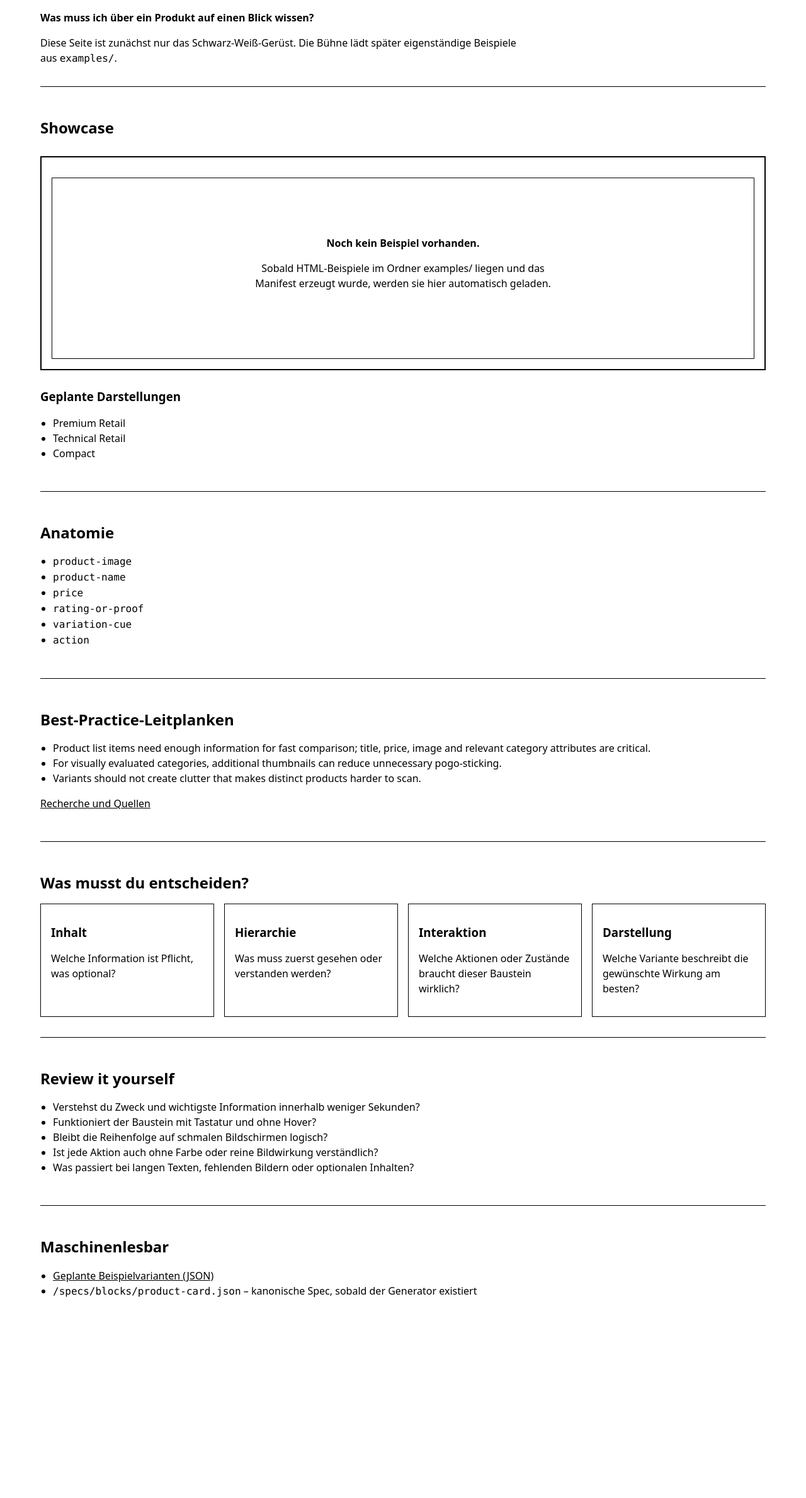
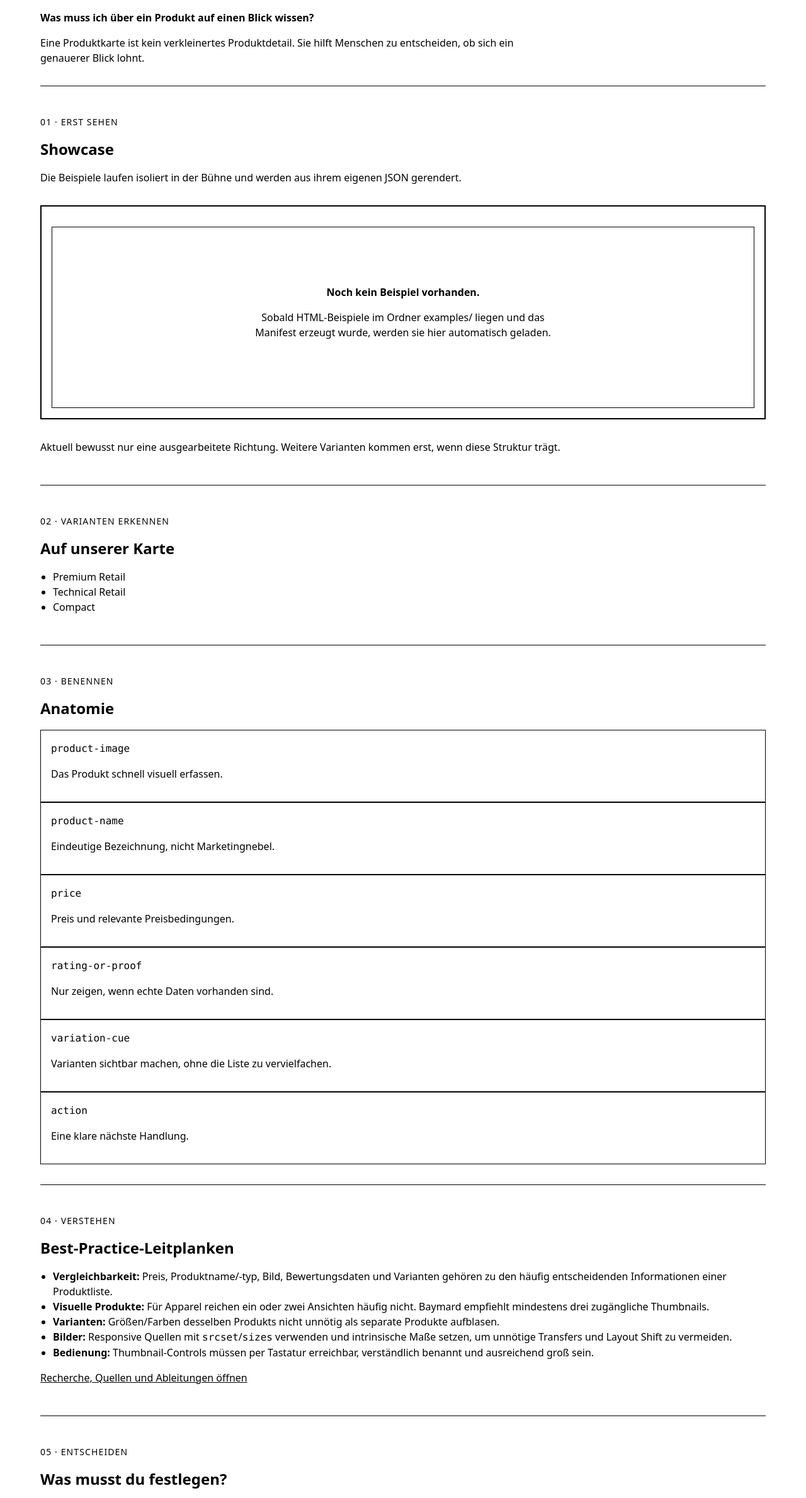
Before and after one commit to blame76/how-to-web, a plain HTML site: page blocks/product-card/index.html in a window 1280 px wide. Shown: the part 145-2524 px from the top of the page at 63% size. Before the commit the page ends 2352 px from the top, so only its background shows below. Drawn offline with Linux system fonts and the light colour scheme.

Commit message:
feat: build product card showcase

```diff
--- a/blocks/product-card/index.html
+++ b/blocks/product-card/index.html
@@ -4,7 +4,7 @@
   <meta charset="utf-8">
   <meta name="viewport" content="width=device-width,initial-scale=1">
   <title>Product Card – how-to-web</title>
-  <meta name="description" content="Strukturreferenz für Product Card.">
+  <meta name="description" content="Interaktive Referenz für Produktkarten: sehen, benennen, entscheiden und selbst prüfen.">
   <link rel="stylesheet" href="./styles.css">
   <script src="./script.js" defer></script>
 </head>
@@ -13,57 +13,94 @@
   <header class="site-intro">
     <p class="eyebrow">how-to-web · block</p>
     <h1>Product Card</h1>
-    <p><strong>Was muss ich über ein Produkt auf einen Blick wissen?</strong></p>
-    <p>Diese Seite ist zunächst nur das Schwarz-Weiß-Gerüst. Die Bühne lädt später eigenständige Beispiele aus <code>examples/</code>.</p>
+    <p class="lead"><strong>Was muss ich über ein Produkt auf einen Blick wissen?</strong></p>
+    <p>Eine Produktkarte ist kein verkleinertes Produktdetail. Sie hilft Menschen zu entscheiden, ob sich ein genauerer Blick lohnt.</p>
   </header>
 
   <section aria-labelledby="live-title">
-    <h2 id="live-title">Showcase</h2>
+    <div class="section-heading">
+      <div>
+        <p class="eyebrow">01 · Erst sehen</p>
+        <h2 id="live-title">Showcase</h2>
+      </div>
+      <p>Die Beispiele laufen isoliert in der Bühne und werden aus ihrem eigenen JSON gerendert.</p>
+    </div>
     <div class="stage" data-stage>
-      <div class="stage-toolbar" data-stage-toolbar aria-label="Beispiele wechseln"></div>
+      <div class="stage-toolbar" data-stage-toolbar aria-label="Produktkarten-Beispiele wechseln"></div>
       <div class="stage-frame" data-stage-frame></div>
     </div>
-    <h3>Geplante Darstellungen</h3>
-    <ul data-variants><li>Varianten werden aus <code>examples/variants.json</code> geladen.</li></ul>
+    <p class="stage-note">Aktuell bewusst nur eine ausgearbeitete Richtung. Weitere Varianten kommen erst, wenn diese Struktur trägt.</p>
+  </section>
+
+  <section aria-labelledby="variants-title">
+    <p class="eyebrow">02 · Varianten erkennen</p>
+    <h2 id="variants-title">Auf unserer Karte</h2>
+    <ul class="variant-list" data-variants>
+      <li>Varianten werden aus <code>examples/variants.json</code> geladen.</li>
+    </ul>
   </section>
 
   <section aria-labelledby="anatomy-title">
+    <p class="eyebrow">03 · Benennen</p>
     <h2 id="anatomy-title">Anatomie</h2>
-    <ul><li><code>product-image</code></li><li><code>product-name</code></li><li><code>price</code></li><li><code>rating-or-proof</code></li><li><code>variation-cue</code></li><li><code>action</code></li></ul>
+    <div class="anatomy-grid">
+      <div class="panel"><code>product-image</code><p>Das Produkt schnell visuell erfassen.</p></div>
+      <div class="panel"><code>product-name</code><p>Eindeutige Bezeichnung, nicht Marketingnebel.</p></div>
+      <div class="panel"><code>price</code><p>Preis und relevante Preisbedingungen.</p></div>
+      <div class="panel"><code>rating-or-proof</code><p>Nur zeigen, wenn echte Daten vorhanden sind.</p></div>
+      <div class="panel"><code>variation-cue</code><p>Varianten sichtbar machen, ohne die Liste zu vervielfachen.</p></div>
+      <div class="panel"><code>action</code><p>Eine klare nächste Handlung.</p></div>
+    </div>
   </section>
 
   <section aria-labelledby="research-title">
+    <p class="eyebrow">04 · Verstehen</p>
     <h2 id="research-title">Best-Practice-Leitplanken</h2>
-    <ul><li>Product list items need enough information for fast comparison; title, price, image and relevant category attributes are critical.</li><li>For visually evaluated categories, additional thumbnails can reduce unnecessary pogo-sticking.</li><li>Variants should not create clutter that makes distinct products harder to scan.</li></ul>
-    <p><a href="./RESEARCH.md">Recherche und Quellen</a></p>
+    <ul class="research-list">
+      <li><strong>Vergleichbarkeit:</strong> Preis, Produktname/-typ, Bild, Bewertungsdaten und Varianten gehören zu den häufig entscheidenden Informationen einer Produktliste.</li>
+      <li><strong>Visuelle Produkte:</strong> Für Apparel reichen ein oder zwei Ansichten häufig nicht. Baymard empfiehlt mindestens drei zugängliche Thumbnails.</li>
+      <li><strong>Varianten:</strong> Größen/Farben desselben Produkts nicht unnötig als separate Produkte aufblasen.</li>
+      <li><strong>Bilder:</strong> Responsive Quellen mit <code>srcset</code>/<code>sizes</code> verwenden und intrinsische Maße setzen, um unnötige Transfers und Layout Shift zu vermeiden.</li>
+      <li><strong>Bedienung:</strong> Thumbnail-Controls müssen per Tastatur erreichbar, verständlich benannt und ausreichend groß sein.</li>
+    </ul>
+    <p><a href="./RESEARCH.md">Recherche, Quellen und Ableitungen öffnen</a></p>
   </section>
 
   <section aria-labelledby="decide-title">
-    <h2 id="decide-title">Was musst du entscheiden?</h2>
+    <p class="eyebrow">05 · Entscheiden</p>
+    <h2 id="decide-title">Was musst du festlegen?</h2>
     <div class="grid">
-      <div class="panel"><h3>Inhalt</h3><p>Welche Information ist Pflicht, was optional?</p></div>
-      <div class="panel"><h3>Hierarchie</h3><p>Was muss zuerst gesehen oder verstanden werden?</p></div>
-      <div class="panel"><h3>Interaktion</h3><p>Welche Aktionen oder Zustände braucht dieser Baustein wirklich?</p></div>
-      <div class="panel"><h3>Darstellung</h3><p>Welche Variante beschreibt die gewünschte Wirkung am besten?</p></div>
+      <div class="panel"><h3>Informationsdichte</h3><p>Was braucht man zum Vergleichen, bevor man die Detailseite öffnet?</p></div>
+      <div class="panel"><h3>Bildstrategie</h3><p>Studio, Detail, Rückseite, getragen, Kontext – welche Ansichten beantworten echte Fragen?</p></div>
+      <div class="panel"><h3>Varianten</h3><p>Nur anzeigen, nur andeuten oder bereits in der Karte auswählbar machen?</p></div>
+      <div class="panel"><h3>Aktion</h3><p>Produkt ansehen, Optionen wählen oder Quick Add? Die Aktion folgt dem tatsächlichen Produktmodell.</p></div>
     </div>
   </section>
 
   <section aria-labelledby="review-title">
+    <p class="eyebrow">06 · Selbst prüfen</p>
     <h2 id="review-title">Review it yourself</h2>
-    <ul>
-      <li>Verstehst du Zweck und wichtigste Information innerhalb weniger Sekunden?</li>
-      <li>Funktioniert der Baustein mit Tastatur und ohne Hover?</li>
-      <li>Bleibt die Reihenfolge auf schmalen Bildschirmen logisch?</li>
-      <li>Ist jede Aktion auch ohne Farbe oder reine Bildwirkung verständlich?</li>
-      <li>Was passiert bei langen Texten, fehlenden Bildern oder optionalen Inhalten?</li>
+    <ul class="check-list">
+      <li>Kannst du Produkt, Preis und wesentliche Unterschiede ohne Öffnen der Detailseite erfassen?</li>
+      <li>Kannst du alle Bildansichten per Tastatur wechseln und erkennst du die aktive Ansicht?</li>
+      <li>Bleibt die Karte bei 200&nbsp;% Zoom und auf schmalen Viewports verständlich?</li>
+      <li>Hat jedes interaktive Ziel mindestens 24×24 CSS-Pixel oder ausreichend Abstand?</li>
+      <li>Sind Bildgrößen reserviert und werden nur passende responsive Dateien geladen?</li>
+      <li>Erfindet die Karte keine Bewertungen, Rabatte, Verfügbarkeit oder Nachhaltigkeitsclaims?</li>
     </ul>
+    <aside class="known-gap">
+      <strong>Bekannte Lücke im aktuellen Demo:</strong>
+      Für den Hoodie liegen erst zwei freigegebene Ansichten vor. Für Apparel spricht die aktuelle Baymard-Forschung für mindestens drei.
+    </aside>
   </section>
 
   <section aria-labelledby="machine-title">
+    <p class="eyebrow">07 · Weitergeben</p>
     <h2 id="machine-title">Maschinenlesbar</h2>
     <ul>
-      <li><a href="./examples/variants.json">Geplante Beispielvarianten (JSON)</a></li>
-      <li><code>/specs/blocks/product-card.json</code> – kanonische Spec, sobald der Generator existiert</li>
+      <li><a href="./examples/premium-retail.json"><code>premium-retail.json</code></a> – Inhalt, Entscheidungen und Assets des aktuellen Beispiels</li>
+      <li><a href="./examples/variants.json"><code>variants.json</code></a> – Showcase-Varianten</li>
+      <li><code>/specs/blocks/product-card.json</code> – spätere kanonische Block-Spec</li>
     </ul>
   </section>
 </main>
```
